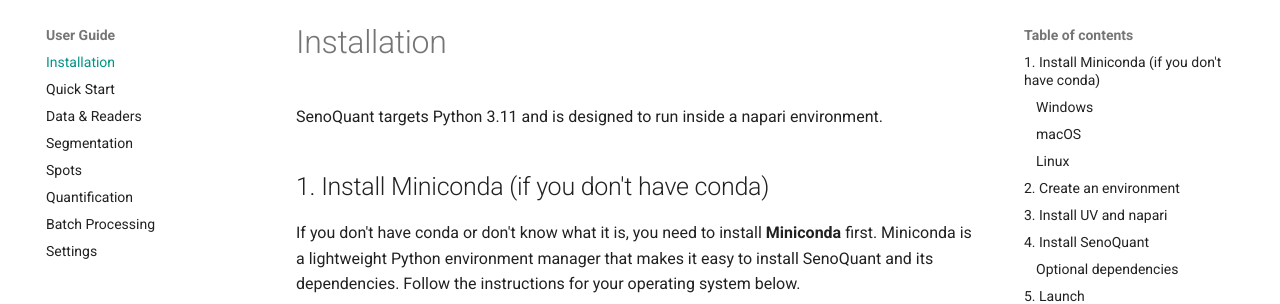
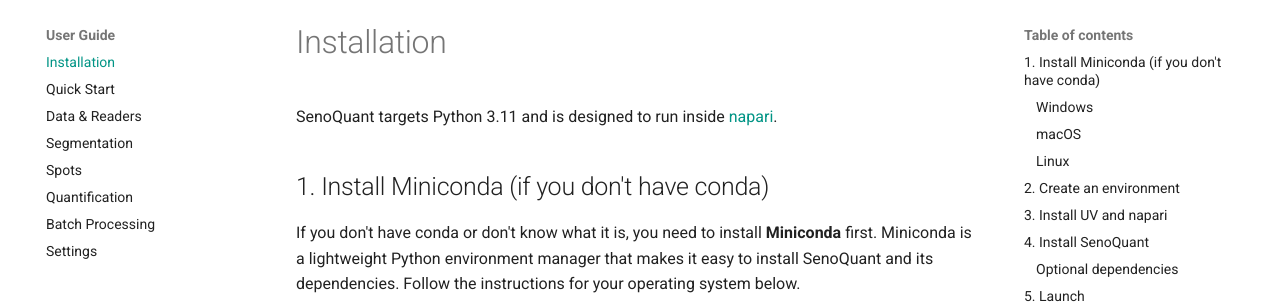
Before and after one commit to HaamsRee/senoquant, an MkDocs documentation site: the page built from docs/user/installation.md, in a window 1280 px wide and 900 px high. Shown: the part 124-428 px from the top of the window. Built offline with MkDocs 1.6.1 and Material for MkDocs 9.7.7, drawn with Linux system fonts in a browser that asks for light colours.

Commit message:
docs: add napari links to installation and index

```diff
--- a/docs/user/installation.md
+++ b/docs/user/installation.md
@@ -1,6 +1,6 @@
 # Installation
 
-SenoQuant targets Python 3.11 and is designed to run inside a napari environment.
+SenoQuant targets Python 3.11 and is designed to run inside [napari](https://napari.org/stable/index.html).
 
 ## 1. Install Miniconda (if you don't have conda)
 
```
Also changed, not shown: docs/index.md (+1 -1 lines).
